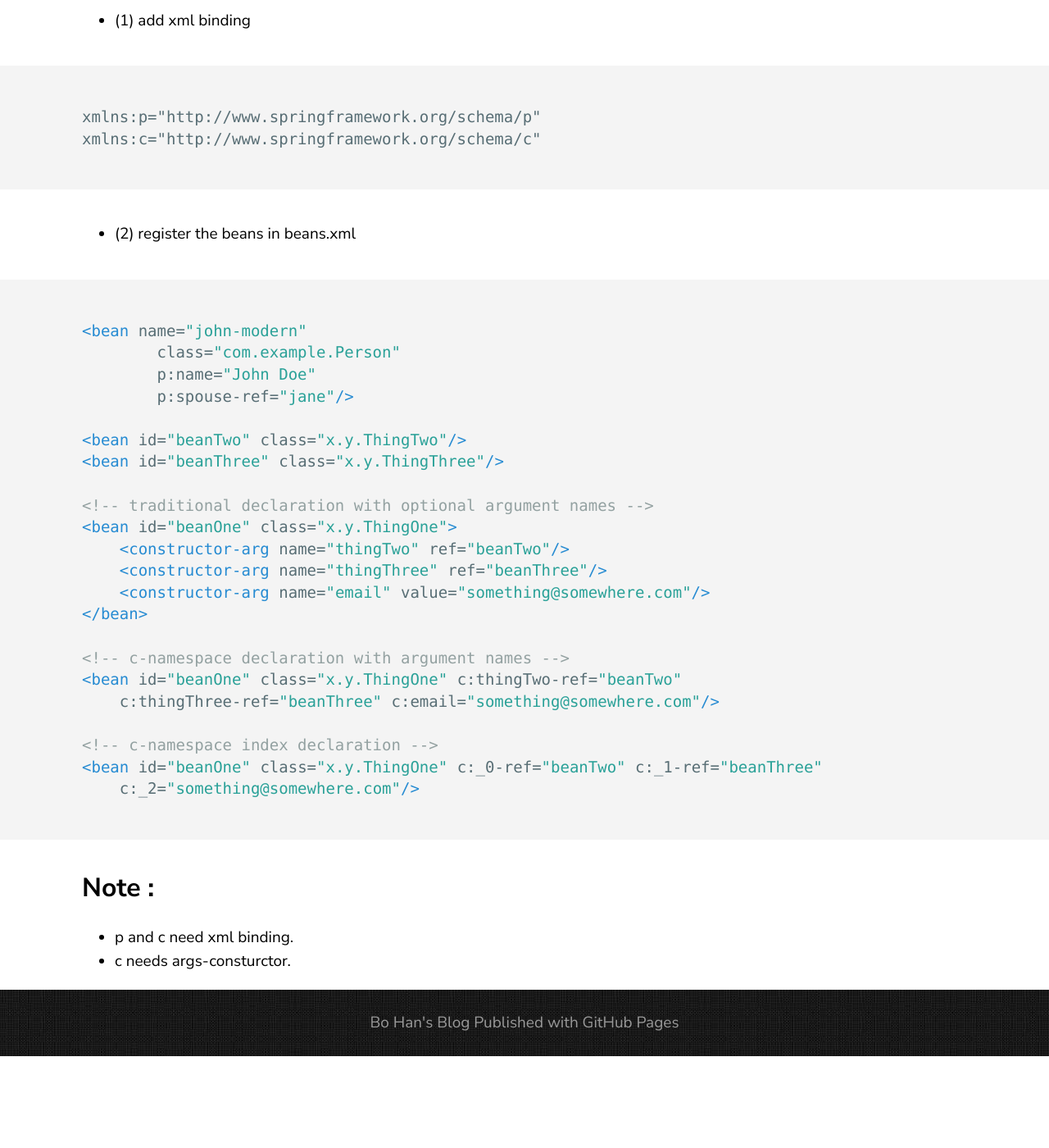
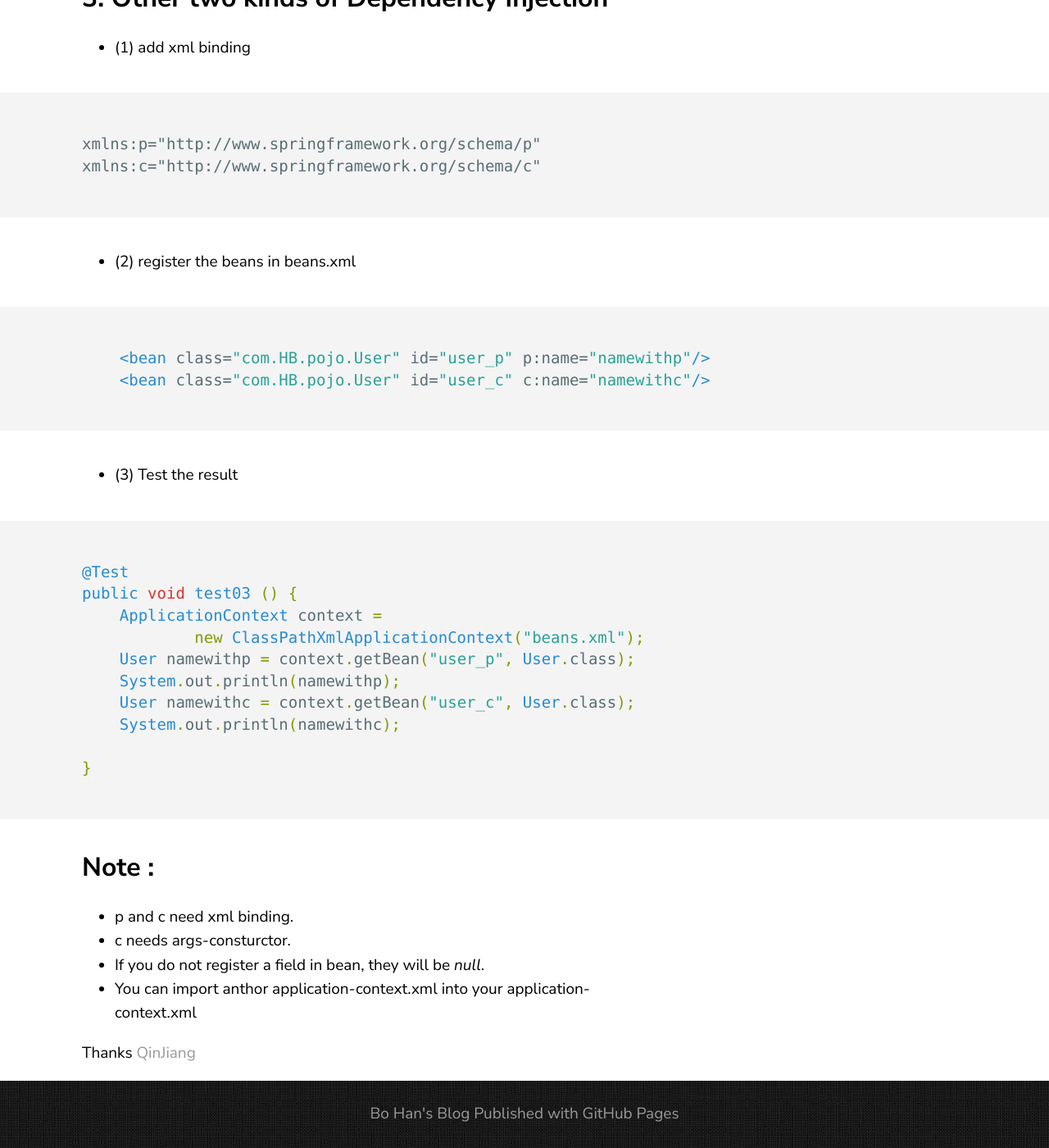
Before and after one commit to HBhakunamatata/HBhakunamatata.github.io, a Jekyll site: the page built from _posts/2020-07-27-Spring-02-DI.md, in a window 1280 px wide and 1400 px high, scrolled down 4342 px. Shown: the whole window at 82% size. Built offline with Jekyll 4.4.1, drawn with Linux system fonts in a browser that asks for light colours; before the commit the page ends 5630 px from its top, so only the background shows below that; some of the changed text lies outside the part shown.

Commit message:
Spring-06 and Spring-07

````diff
--- a/_posts/2020-07-27-Spring-02-DI.md
+++ b/_posts/2020-07-27-Spring-02-DI.md
@@ -30,29 +30,31 @@ public class User {
 - (1) name
 
 ```xml
-<bean class="com.HB.pojo.User" id="user03">
-    <constructor-arg name="name" value="user03"/>
-<!--<constructor-arg ref="name" value="refId"/>-->
+<bean class="com.HB.pojo.User" id="user01">
+    <constructor-arg name="name" value="user01"/>
+<!--<constructor-arg ref="name" value="value/refId"/>-->
 </bean>
 ```
 
 - (2) index
 
 ```xml
-<bean class="com.HB.pojo.User" id="user01">
-    <constructor-arg index="0" value="user01"/>
+<bean class="com.HB.pojo.User" id="user02">
+    <constructor-arg index="0" value="user02"/>
 </bean>
 ```
 
-- (3) type (no commended)
+- (3) type (no recommended:type duplicated)
 
 ```xml
-<bean class="com.HB.pojo.User" id="user02">
-    <constructor-arg type="java.lang.String" value="user02"/>
+<bean class="com.HB.pojo.User" id="user03">
+    <constructor-arg type="java.lang.String" value="user03"/>
 </bean>
 ```
 
-### 2. Setter-based Dependency Injection
+## 2. Setter-based Dependency Injection
+
+- Write a class with all kind of fields.
 
 ```java
 @Data
@@ -132,7 +134,7 @@ __[reference / array / list / set / null / map / properties]__
 </bean>
 ```
 
-### 3. Other two kinds of Dependency Injection
+## 3. Other two kinds of Dependency Injection
 
 - (1) add xml binding
 
@@ -144,32 +146,32 @@ xmlns:c="http://www.springframework.org/schema/c"
 - (2) register the beans in beans.xml
 
 ```xml
-<bean name="john-modern"
-        class="com.example.Person"
-        p:name="John Doe"
-        p:spouse-ref="jane"/>
-
-<bean id="beanTwo" class="x.y.ThingTwo"/>
-<bean id="beanThree" class="x.y.ThingThree"/>
-
-<!-- traditional declaration with optional argument names -->
-<bean id="beanOne" class="x.y.ThingOne">
-    <constructor-arg name="thingTwo" ref="beanTwo"/>
-    <constructor-arg name="thingThree" ref="beanThree"/>
-    <constructor-arg name="email" value="something@somewhere.com"/>
-</bean>
-
-<!-- c-namespace declaration with argument names -->
-<bean id="beanOne" class="x.y.ThingOne" c:thingTwo-ref="beanTwo"
-    c:thingThree-ref="beanThree" c:email="something@somewhere.com"/>
-
-<!-- c-namespace index declaration -->
-<bean id="beanOne" class="x.y.ThingOne" c:_0-ref="beanTwo" c:_1-ref="beanThree"
-    c:_2="something@somewhere.com"/>
+    <bean class="com.HB.pojo.User" id="user_p" p:name="namewithp"/>
+    <bean class="com.HB.pojo.User" id="user_c" c:name="namewithc"/>
 ```
 
+- (3) Test the result
+
+```java
+@Test
+public void test03 () {
+    ApplicationContext context =
+            new ClassPathXmlApplicationContext("beans.xml");
+    User namewithp = context.getBean("user_p", User.class);
+    System.out.println(namewithp);
+    User namewithc = context.getBean("user_c", User.class);
+    System.out.println(namewithc);
+
+}
+```
 
 ## Note :
 
 - p and c need xml binding.
 - c needs args-consturctor.
+- If you do not register a field in bean, they will be _null_.
+- You can import anthor application-context.xml into your application-context.xml
+> <import resource="beans_extra.xml"/>
+
+
+Thanks [QinJiang](https://space.bilibili.com/95256449?spm_id_from=333.788.b_765f7570696e666f.2)
````
Also changed, not shown: other parts of _posts/2020-07-27-Spring-02-DI.md (+7 -7 lines), _posts/2020-07-26-MyBatis-08-Dynamic-SQL.md (+2 -0 lines), _posts/2020-07-26-MyBatis-09-Cache.md (+2 -0 lines), _posts/2020-07-27-Spring-01-IoC.md (+32 -28 lines), _posts/2020-07-30-Spring-04-Autowired.md (added, +74 -0 lines), _posts/2020-07-30-Spring-05-Annotation.md (added, +198 -0 lines), 1 other file.
